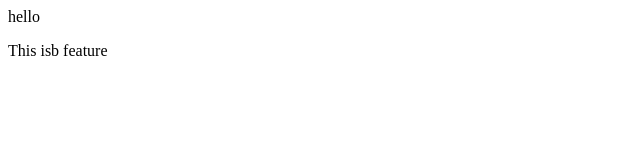
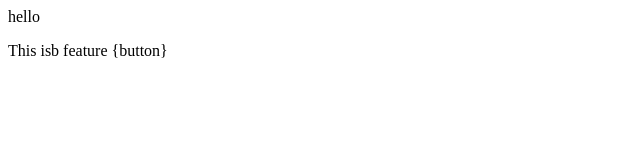
Before and after one commit to Dhruta01/localrepo, a plain HTML site: page index.html in a window 1280 px wide. Shown: the full height of the page, 0-640 px from the left. Drawn offline with Linux system fonts and the light colour scheme.

Commit message:
add button

```diff
--- a/index.html
+++ b/index.html
@@ -1,2 +1,2 @@
 <p>hello</p>
-<p>This isb feature</p>
+<p>This isb feature {button}</p>
```
